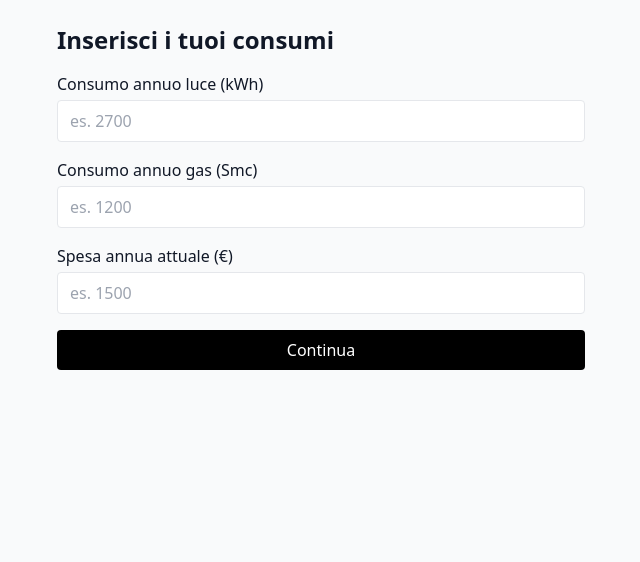
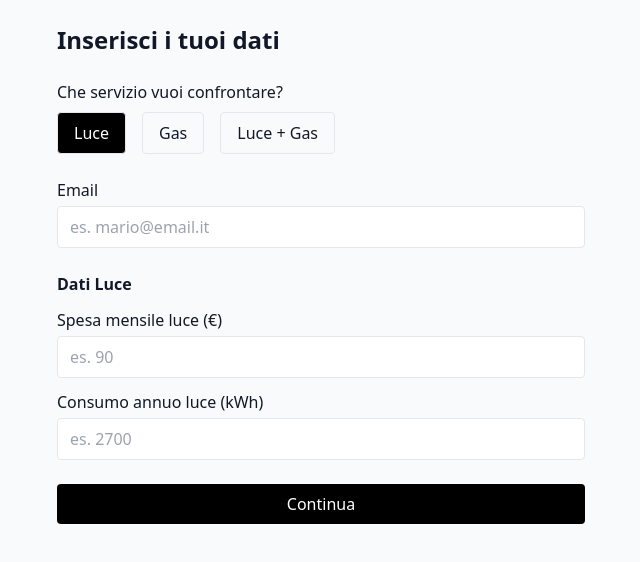
Before and after one commit to eutentiofficial-art/energia-compara, a Next.js app: page /manual in a window 1280 px wide. Shown: the top 562 px of the page, without its empty margins (319-959 px from the left). Built offline with nearby package versions, Linux system fonts and the light colour scheme.

Commit message:
Update page.tsx

```diff
--- a/app/manual/page.tsx
+++ b/app/manual/page.tsx
@@ -6,78 +6,144 @@ import { useRouter } from "next/navigation";
 export default function ManualPage() {
   const router = useRouter();
 
+  const [tipoServizio, setTipoServizio] = useState<"luce" | "gas" | "dual">(
+    "luce"
+  );
+  const [email, setEmail] = useState("");
+
+  const [spesaLuce, setSpesaLuce] = useState("");
   const [consumoLuce, setConsumoLuce] = useState("");
+
+  const [spesaGas, setSpesaGas] = useState("");
   const [consumoGas, setConsumoGas] = useState("");
-  const [spesaAnnua, setSpesaAnnua] = useState("");
 
   const handleSubmit = () => {
-    const consumoLuceNum = Number(consumoLuce);
-    const consumoGasNum = Number(consumoGas);
-    const spesaAnnuaNum = Number(spesaAnnua);
+    const payload: any = {
+      tipo_servizio: tipoServizio,
+      email,
+    };
 
-    localStorage.setItem(
-      "consumi",
-      JSON.stringify({
-        consumo_luce_kwh: consumoLuceNum,
-        consumo_gas_smc: consumoGasNum,
-        spesa_annua: spesaAnnuaNum,
-      })
-    );
+    if (tipoServizio === "luce" || tipoServizio === "dual") {
+      payload.spesa_luce_mensile = Number(spesaLuce);
+      payload.consumo_luce_annuo = Number(consumoLuce);
+    }
 
+    if (tipoServizio === "gas" || tipoServizio === "dual") {
+      payload.spesa_gas_mensile = Number(spesaGas);
+      payload.consumo_gas_annuo = Number(consumoGas);
+    }
+
+    localStorage.setItem("manual_input", JSON.stringify(payload));
     router.push("/compare");
   };
 
   return (
-    <div className="max-w-xl mx-auto p-6">
-      <h1 className="text-2xl font-bold mb-4">Inserisci i tuoi consumi</h1>
+    <div className="max-w-xl mx-auto p-6 space-y-6">
+      <h1 className="text-2xl font-bold">Inserisci i tuoi dati</h1>
 
-      <div className="space-y-4">
+      {/* Scelta servizio */}
       <div>
-          <label className="block font-medium mb-1">
-            Consumo annuo luce (kWh)
-          </label>
+        <label className="block font-medium mb-2">Che servizio vuoi confrontare?</label>
+        <div className="flex gap-4">
+          <button
+            onClick={() => setTipoServizio("luce")}
+            className={`px-4 py-2 border rounded ${
+              tipoServizio === "luce" ? "bg-black text-white" : ""
+            }`}
+          >
+            Luce
+          </button>
+          <button
+            onClick={() => setTipoServizio("gas")}
+            className={`px-4 py-2 border rounded ${
+              tipoServizio === "gas" ? "bg-black text-white" : ""
+            }`}
+          >
+            Gas
+          </button>
+          <button
+            onClick={() => setTipoServizio("dual")}
+            className={`px-4 py-2 border rounded ${
+              tipoServizio === "dual" ? "bg-black text-white" : ""
+            }`}
+          >
+            Luce + Gas
+          </button>
+        </div>
+      </div>
+
+      {/* Email */}
+      <div>
+        <label className="block font-medium mb-1">Email</label>
+        <input
+          type="email"
+          className="w-full border rounded px-3 py-2"
+          value={email}
+          onChange={(e) => setEmail(e.target.value)}
+          placeholder="es. mario@email.it"
+        />
+      </div>
+
+      {/* Campi LUCE */}
+      {(tipoServizio === "luce" || tipoServizio === "dual") && (
+        <div className="space-y-3">
+          <h2 className="font-semibold">Dati Luce</h2>
+          <div>
+            <label className="block mb-1">Spesa mensile luce (€)</label>
             <input
               type="number"
+              className="w-full border rounded px-3 py-2"
+              value={spesaLuce}
+              onChange={(e) => setSpesaLuce(e.target.value)}
+              placeholder="es. 90"
+            />
+          </div>
+          <div>
+            <label className="block mb-1">Consumo annuo luce (kWh)</label>
+            <input
+              type="number"
+              className="w-full border rounded px-3 py-2"
               value={consumoLuce}
               onChange={(e) => setConsumoLuce(e.target.value)}
-            className="w-full border rounded px-3 py-2"
               placeholder="es. 2700"
             />
           </div>
+        </div>
+      )}
 
+      {/* Campi GAS */}
+      {(tipoServizio === "gas" || tipoServizio === "dual") && (
+        <div className="space-y-3">
+          <h2 className="font-semibold">Dati Gas</h2>
           <div>
-          <label className="block font-medium mb-1">
-            Consumo annuo gas (Smc)
-          </label>
+            <label className="block mb-1">Spesa mensile gas (€)</label>
             <input
               type="number"
+              className="w-full border rounded px-3 py-2"
+              value={spesaGas}
+              onChange={(e) => setSpesaGas(e.target.value)}
+              placeholder="es. 70"
+            />
+          </div>
+          <div>
+            <label className="block mb-1">Consumo annuo gas (Smc)</label>
+            <input
+              type="number"
+              className="w-full border rounded px-3 py-2"
               value={consumoGas}
               onChange={(e) => setConsumoGas(e.target.value)}
-            className="w-full border rounded px-3 py-2"
               placeholder="es. 1200"
             />
           </div>
-
-        <div>
-          <label className="block font-medium mb-1">
-            Spesa annua attuale (€)
-          </label>
-          <input
-            type="number"
-            value={spesaAnnua}
-            onChange={(e) => setSpesaAnnua(e.target.value)}
-            className="w-full border rounded px-3 py-2"
-            placeholder="es. 1500"
-          />
         </div>
+      )}
 
       <button
         onClick={handleSubmit}
-          className="w-full bg-black text-white py-2 rounded hover:bg-gray-800"
+        className="w-full bg-black text-white py-2 rounded"
       >
         Continua
       </button>
     </div>
-    </div>
   );
 }
```
Lines whose indentation alone changed are shown as unchanged.
